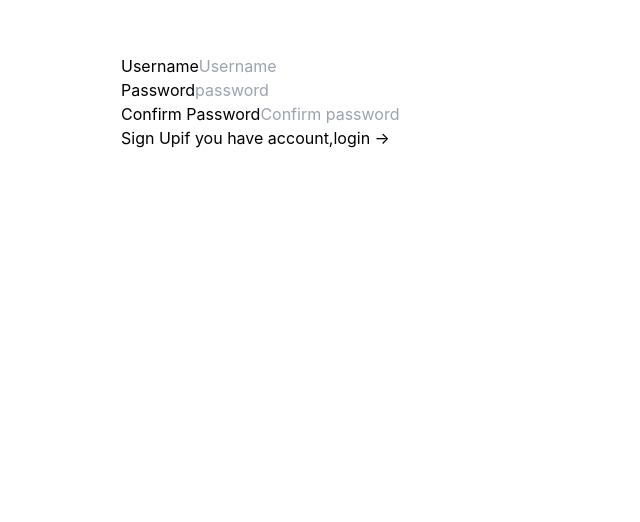
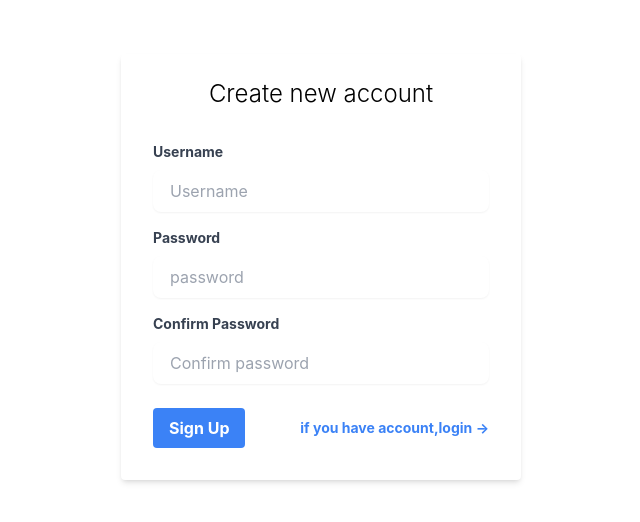
Before and after one commit to ngodatq-26/NextjsApp, a Next.js app: page /Register in a window 1280 px wide. Shown: the part 146-668 px from the top of the page, without its empty margins (429-1069 px from the left). Built offline with nearby package versions, Linux system fonts and the light colour scheme.

Commit message:
log in successfully

```diff
--- a/modules/auth/components/RegisterForm.jsx
+++ b/modules/auth/components/RegisterForm.jsx
@@ -26,11 +26,15 @@ const RegisterForm = () =>{
             <form className="bg-white shadow-md rounded px-8 pt-6 pb-8 mb-4" style={{width : 400}}
                   onSubmit={formik.handleSubmit}
                   >
+                <p className="mb-8 text-2xl font-light text-center text-black">
+                    Create new account
+                </p>
                 <div className="mb-4">
+
                     <label className="block text-gray-700 text-sm font-bold mb-2" htmlFor="username">
                         Username
                     </label>
-                    <input className="shadow appearance-none border rounded w-full py-2 px-3 text-gray-700 leading-tight focus:outline-none focus:shadow-outline"
+                    <input className=" rounded-lg border-transparent flex-1 appearance-none border border-gray-300 w-full py-2 px-4 bg-white text-gray-700 placeholder-gray-400 shadow-sm text-base focus:outline-none focus:ring-2 focus:ring-purple-600 focus:border-transparent"
                            id="username"
                            name="email"
                            type="text"
@@ -47,7 +51,7 @@ const RegisterForm = () =>{
                     <label className="block text-gray-700 text-sm font-bold mb-2" htmlFor="password">
                         Password
                     </label>
-                    <input className="shadow appearance-none border rounded w-full py-2 px-3 text-gray-700 mb-3 leading-tight focus:outline-none focus:shadow-outline"
+                    <input className=" rounded-lg border-transparent flex-1 appearance-none border border-gray-300 w-full py-2 px-4 bg-white text-gray-700 placeholder-gray-400 shadow-sm text-base focus:outline-none focus:ring-2 focus:ring-purple-600 focus:border-transparent"
                            id="password"
                            name="password"
                            type="password"
@@ -64,7 +68,7 @@ const RegisterForm = () =>{
                     <label className="block text-gray-700 text-sm font-bold mb-2" htmlFor="password">
                        Confirm Password
                     </label>
-                    <input className="shadow appearance-none border rounded w-full py-2 px-3 text-gray-700 mb-3 leading-tight focus:outline-none focus:shadow-outline"
+                    <input className=" rounded-lg border-transparent flex-1 appearance-none border border-gray-300 w-full py-2 px-4 bg-white text-gray-700 placeholder-gray-400 shadow-sm text-base focus:outline-none focus:ring-2 focus:ring-purple-600 focus:border-transparent"
                            id="confirmPassword"
                            name="confirmPassword"
                            type="password"
--- a/pages/Home.jsx
+++ b/pages/Home.jsx
@@ -2,10 +2,7 @@ import React from 'react';
 import headerComponent from '../modules/common/components/headerComponent';
 const Home = () =>{
     return (
-        <div>
-          homePage
-          <headerComponent />
-        </div>
+      <div>Home</div>
     )
 }
 
--- a/pages/Login.jsx
+++ b/pages/Login.jsx
@@ -5,6 +5,7 @@ import { fethAPI } from '../utils/fetch'
 import { API_PATHS } from '../configs/apiConfigs'
 import axios from 'axios'
 import dynamic from 'next/dynamic'
+import Router from 'next/router'
 
 const SignInForm = dynamic(() => import('../modules/auth/components/SignInForm'));
 
@@ -12,18 +13,32 @@ const SignInPage = ({props}) =>{
 
     const [loading,setLoading] = React.useState(false);
     const [message,setMessage] = React.useState('');
+    const [error,SetError] = React.useState();
 
     const onLogin = async (email,password)=>{
       setLoading(true);
-      await fethAPI(API_PATHS.login,'POST',{email : email,password : password},true).then(data =>{
-        console.log(data)
-        return data
+      await fethAPI(API_PATHS.login,'POST',{email : email,password : password},true).then(user =>{
+        if(user.data.status == 200) {
+          console.log('ok')
+        }
+        else {
+          SetError(user.data.message)
+        }
       })
       setLoading(false)
+
+      return;
     }
 
     return (
         <div>
+        { error ?
+        <div className="relative px-4 py-3 leading-normal text-red-700 bg-red-100 rounded-lg" role="alert">
+          <span className="absolute inset-y-0 left-0 flex items-center ml-4">
+            <svg className="w-4 h-4 fill-current" viewBox="0 0 20 20"><path d="M10 18a8 8 0 100-16 8 8 0 000 16zM8.707 7.293a1 1 0 00-1.414 1.414L8.586 10l-1.293 1.293a1 1 0 101.414 1.414L10 11.414l1.293 1.293a1 1 0 001.414-1.414L11.414 10l1.293-1.293a1 1 0 00-1.414-1.414L10 8.586 8.707 7.293z" clipRule="evenodd" fillRule="evenodd"></path></svg>
+          </span>
+          <p className="ml-6">{error}</p>
+        </div> : null }
           <SignInForm onLogin={onLogin} name="sara" loading={loading}/>
         </div>
     )
@@ -32,7 +47,7 @@ const SignInPage = ({props}) =>{
 export async function getStaticProps() {
   return {
     props : {
-      props
+
     }
   }
 }
--- a/pages/Register.jsx
+++ b/pages/Register.jsx
@@ -1,6 +1,6 @@
 import React from 'react'
 import dynamic from 'next/dist/shared/lib/dynamic';
-const RegisterForm = dynamic(() => import("../modules/auth/components/RegisterForm"));
+import RegisterForm from '../modules/auth/components/RegisterForm'
 
 const Register = () =>{
     return(
--- a/tailwind.config.js
+++ b/tailwind.config.js
@@ -1,13 +1,40 @@
 module.exports = {
-  content: [
-    "./pages/index.js",
-    "./pages/Login.js",
-    "./pages/Register.js",
-    "./modules/auth/components/RegisterForm.js",
-    "./modules/auth/components/SignInForm.js"
-  ],
+
+  important: true,
+  // Active dark mode on class basis
+  darkMode: "class",
+  i18n: {
+    locales: ["en-US"],
+    defaultLocale: "en-US",
+  },
+  purge: {
+    content: [
+      "./pages/index.jsx",
+      "./pages/Login.jsx",
+      "./pages/Register.jsx",
+      "./pages/Home.jsx",
+      "./modules/auth/components/RegisterForm.jsx",
+      "./modules/auth/components/SignInForm.jsx"
+    ],
+  },
   theme: {
-    extend: {},
+    extend: {
+      backgroundImage: (theme) => ({
+        check: "url('/icons/check.svg')",
+        landscape: "url('/images/landscape/2.jpg')",
+      }),
+    },
+  },
+  variants: {
+    extend: {
+      backgroundColor: ["checked"],
+      borderColor: ["checked"],
+      inset: ["checked"],
+      zIndex: ["hover", "active"],
+    },
   },
   plugins: [],
-}
+  future: {
+    purgeLayersByDefault: true,
+  },
+};
```
Also changed, not shown: modules/auth/components/SignInForm.jsx (+44 -35 lines), images/background.jpg (added).
